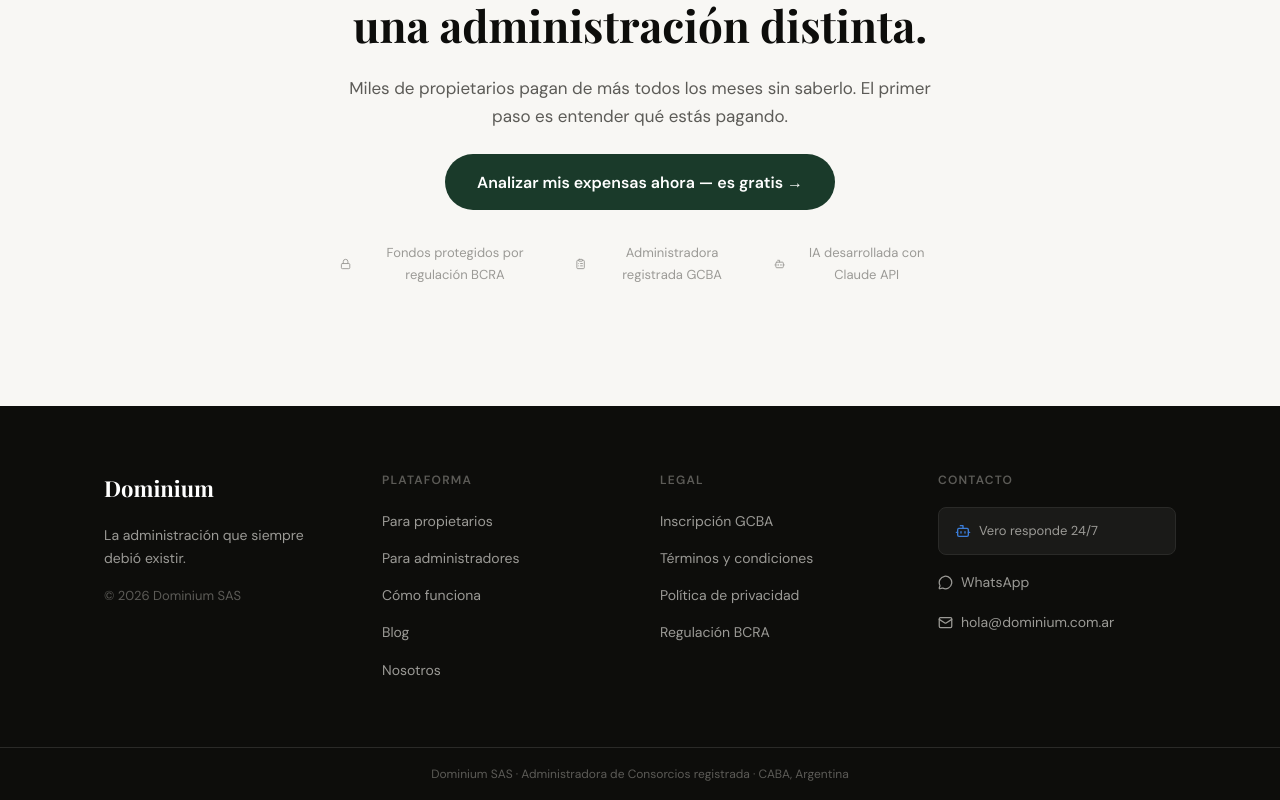
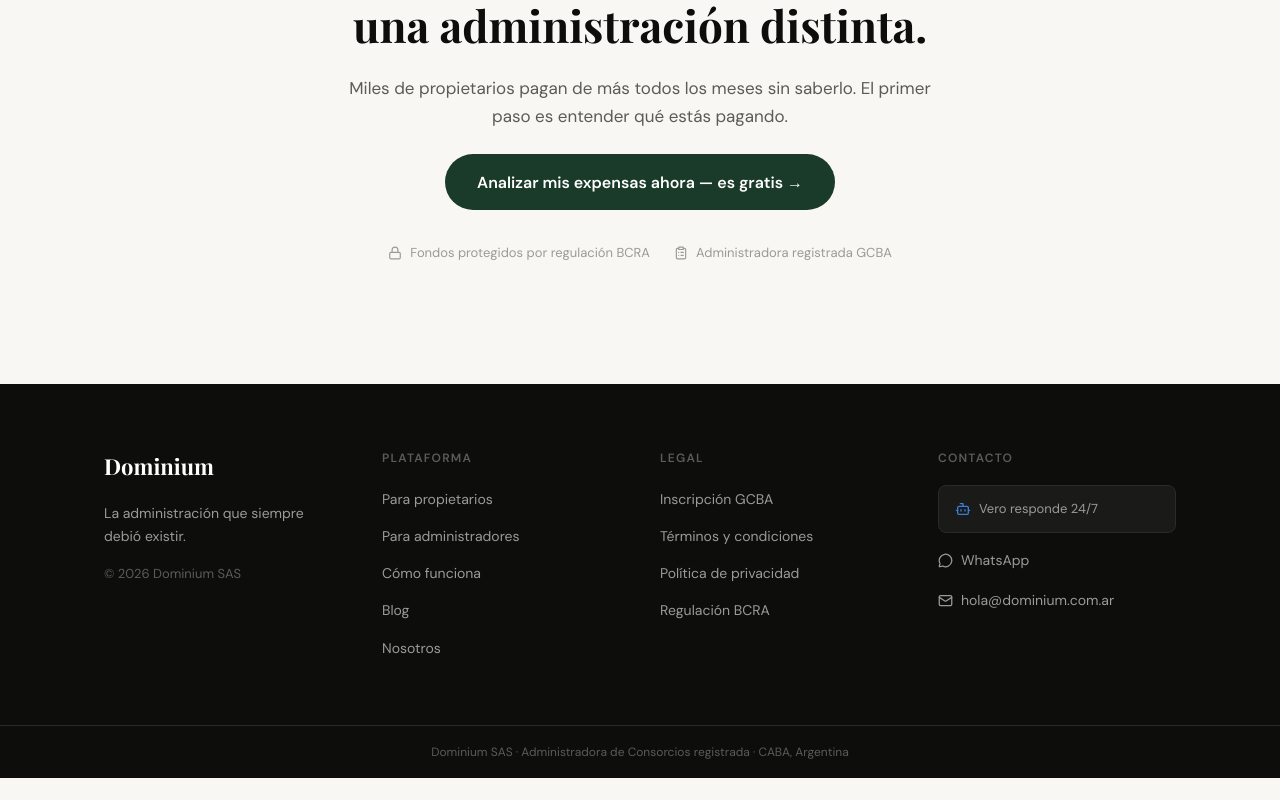
Before and after one commit to Dominium-App/dominium-landing, a Next.js app: page / in a window 1280 px wide. Shown: the part 6077-6877 px from the top of the page. After the commit the page ends 6855 px from the top, so only its background shows below. Built offline with nearby package versions, Linux system fonts and the light colour scheme.

Commit message:
fix(cta-footer): remove outdated trust item regarding Claude API

```diff
--- a/components/cta-footer.tsx
+++ b/components/cta-footer.tsx
@@ -7,7 +7,6 @@
 const trustItems = [
   { Icon: Lock, text: "Fondos protegidos por regulación BCRA" },
   { Icon: ClipboardList, text: "Administradora registrada GCBA" },
-  { Icon: Bot, text: "IA desarrollada con Claude API" },
 ];
 
 export default function CtaFooter() {
```
